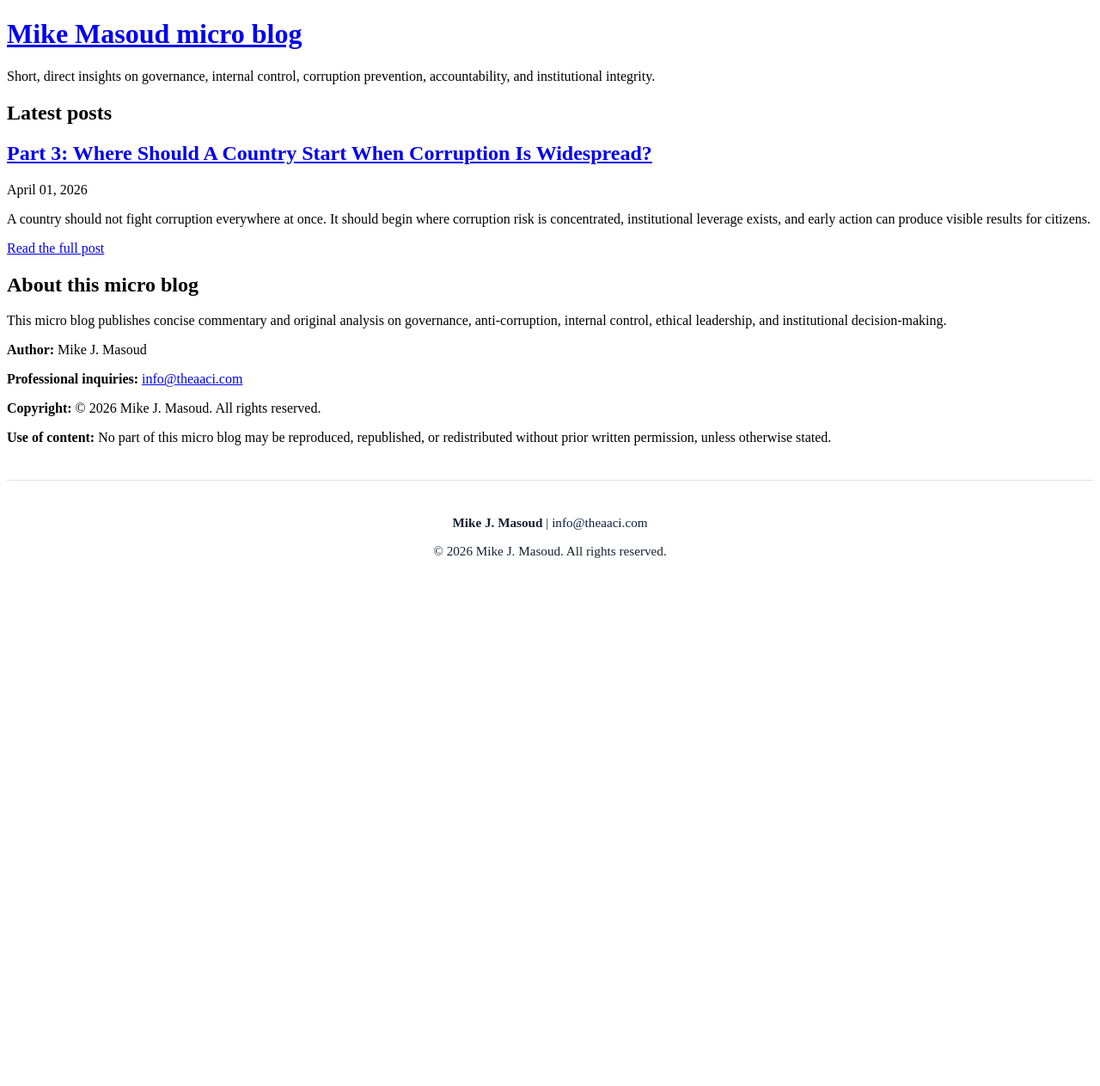
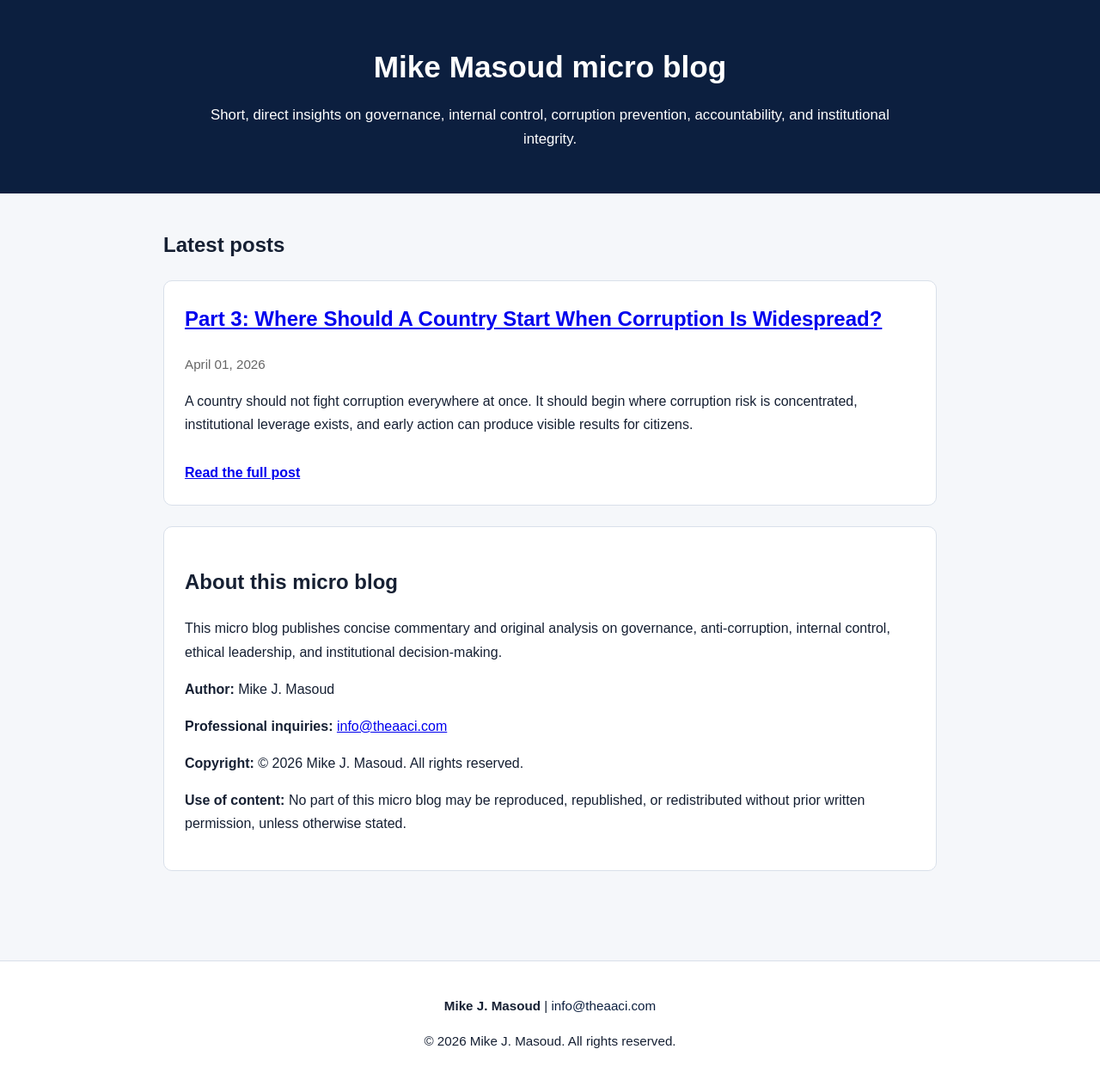
Before and after one commit to mikemasoud/microblog, a Jekyll site: the page built from index.md, in a window 1280 px wide. Shown: the whole page at 86% size. Built offline with Jekyll 4.4.1, drawn with Linux system fonts in a browser that asks for light colours; before the commit the page ends 900 px from its top, so only the background shows below that.

Commit message:
Update style.css

```diff
--- a/assets/style.css
+++ b/assets/style.css
@@ -1,3 +1,68 @@
+body {
+  margin: 0;
+  font-family: Arial, Helvetica, sans-serif;
+  background: #f5f7fa;
+  color: #162033;
+  line-height: 1.7;
+}
+
+.site-header {
+  background: #0c1f3f;
+  color: #ffffff;
+  padding: 48px 20px;
+  text-align: center;
+}
+
+.site-header a {
+  color: #ffffff;
+  text-decoration: none;
+}
+
+.site-header h1 {
+  margin: 0 0 12px;
+  font-size: 2.2rem;
+}
+
+.tagline {
+  max-width: 800px;
+  margin: 0 auto;
+  font-size: 1.05rem;
+}
+
+.container {
+  max-width: 900px;
+  margin: 40px auto;
+  padding: 0 20px 40px;
+}
+
+.post-card,
+.article-body,
+.about {
+  background: #ffffff;
+  border: 1px solid #d9e0ea;
+  border-radius: 10px;
+  padding: 24px;
+  margin-bottom: 24px;
+}
+
+.post-card h2,
+.article-body h1 {
+  color: #0c1f3f;
+  margin-top: 0;
+}
+
+.post-meta {
+  font-size: 0.95rem;
+  color: #666666;
+  margin-bottom: 16px;
+}
+
+.read-more {
+  display: inline-block;
+  margin-top: 12px;
+  font-weight: bold;
+}
+
 .site-footer {
   background: #ffffff;
   border-top: 1px solid #d9e0ea;
```
